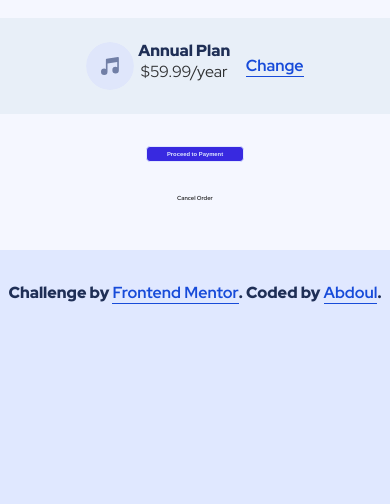
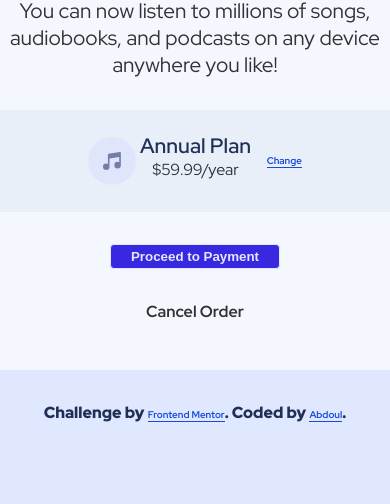
Before and after one commit to aradradev/order-summary-component, a plain HTML site: page index.html in a window 390 px wide. Shown: the part 340-844 px from the top of the page. Drawn offline with Linux system fonts and the light colour scheme.

Commit message:
added responsive design

```diff
--- a/style.css
+++ b/style.css
@@ -22,7 +22,7 @@ body{
     background-color: var(--Pale-blue);
     background-position: cover;
     min-height: 100vh;
-    font-size: clamp(2rem 3rem + 1vw 6rem);
+    font-size: clamp(1.5rem, 2.5vw, 4rem);
 }
 .main{
     display: flex;
@@ -53,7 +53,7 @@ body{
 }
 .card-text p{
     opacity: .8;
-    font-size: 1.5vw;
+    font-size: 1.3rem;
     margin-bottom: 2rem;
 }
 .container{
@@ -74,7 +74,8 @@ body{
     margin-top: 1.4rem;
 }
 .small-title h4{
-    font-weight: 900;
+    font-weight: 600;
+    font-size: 1.3rem;
     color: var(--Dark-blue);
 }
 .small-title p{
@@ -88,21 +89,21 @@ body{
     outline: none;
     border: 1px solid var(--Pale-blue);
     border-radius: 1vw;
-    font-size: 1.5vw;
+    font-size: min(1.4rem 3rem);
     color: var(--Pale-blue);
     font-weight: 600;
     cursor: pointer;
 }
 .btn p{
     opacity: .8;
-    font-size: clamp(1rem 3rem  + 1vw 6rem);
+    font-size: clamp(1rem, 1vw, 4rem);
     font-weight: 700;
     padding-bottom: 3rem;
 
 }
 a{
     text-decoration: none;
-    font-size: clamp(1.3vw 3vw + 1rem 6rem);
+    font-size: min(1.5vw, 3rem);
     font-weight: 700;
     border-bottom: 1px solid hsl(224, 81%, 47%);
     color: hsl(224, 81%, 47%);
@@ -111,32 +112,40 @@ a{
     text-align: center;
     color: var(--Dark-blue);
     font-weight: 900;
-    font-size: clamp(1rem 3rem  + 1vw 6rem);
+    font-size: clamp(1rem, 1vw, 3rem);
 }
 
 @media screen and (max-width: 450px) {
     .body{
-        font-size: clamp(2rem, 3vw, 4rem);
+        font-size: min(2rem, 4rem);
+        line-height: 1.3;
         text-align: center;
         background: url('images/pattern-background-mobile.svg') no-repeat;
         background-color: var(--Pale-blue);
         background-position: cover;
     }
     .main{
-        max-width: min-content;
+        max-width: max-content;
         gap: 1rem;
-        flex-shrink: calc(22vw - 2rem);
-        padding: 0 35vw;
-        margin: 0;
+        flex-shrink: 1.2;
+        padding: 0 3vw;
+        margin: 0 auto;
         justify-content: center;
 
     }
     p{
-        font-size: clamp(2rem, 3vw, 5rem);
+        font-weight: 400;
+        opacity: 1;
+        text-align: center;
+
     }
     .container{
         margin: 0 auto;
-        min-width: auto;
+        min-width: 30%;
+    }
+    a{
+        font-size: min(2.5vw, 5rem);
+
     }
 
 }
```
